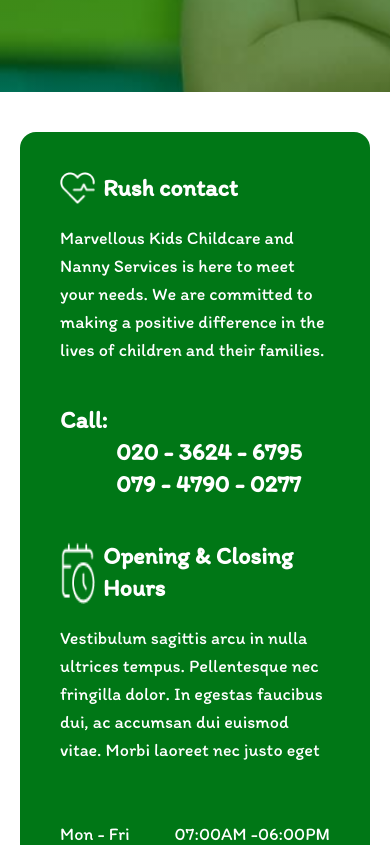
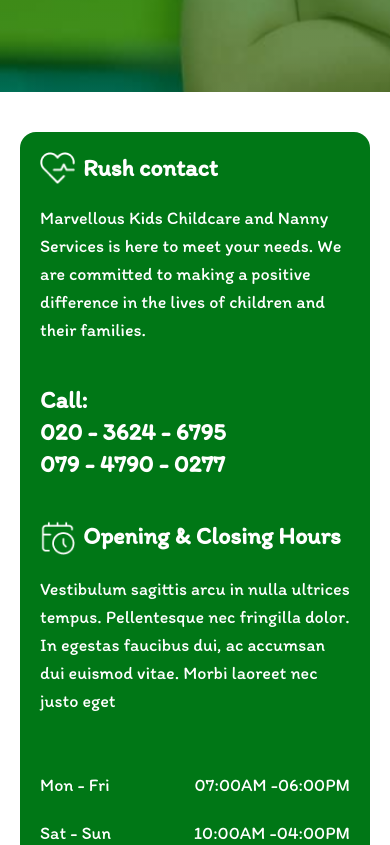
Before and after one commit to cycodedconcept/marvellouskids-ui, a Next.js app: page /why-us in a window 390 px wide. Shown: the part 839-1684 px from the top of the page. Built offline with nearby package versions, Linux system fonts and the light colour scheme.

Commit message:
Update: Adjust padding for improved layout and responsiveness on Why Us page

```diff
--- a/app/why-us/page.tsx
+++ b/app/why-us/page.tsx
@@ -26,7 +26,7 @@ const WhyUsPage = () => {
 
 			{/* Opening and Closing Hours */}
 			<Slide delay={0.5} className="md:px-14 px-5 py-10">
-				<div className="bg-primary text-white rounded-2xl p-10 flex md:flex-row flex-col items-center md:space-x-8 space-y-10">
+				<div className="bg-primary text-white rounded-2xl md:p-10 p-5 flex md:flex-row flex-col items-center md:space-x-8 space-y-10">
 					<div>
 						<div className="flex space-x-2">
 							<Image src="/assets/heartbeat.png" width={35} height={35} alt="Heartbeat" />
@@ -40,7 +40,7 @@ const WhyUsPage = () => {
 
 						<div className="text-2xl font-semibold mt-10">
 							<h2>Call:</h2>
-							<div className="ml-14">
+							<div className="md:ml-14">
 								<h2> 020 - 3624 - 6795</h2>
 								<h2> 079 - 4790 - 0277</h2>
 							</div>
```
